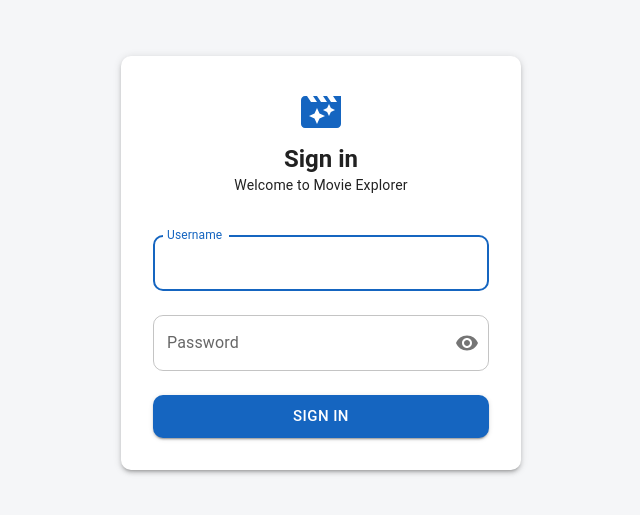
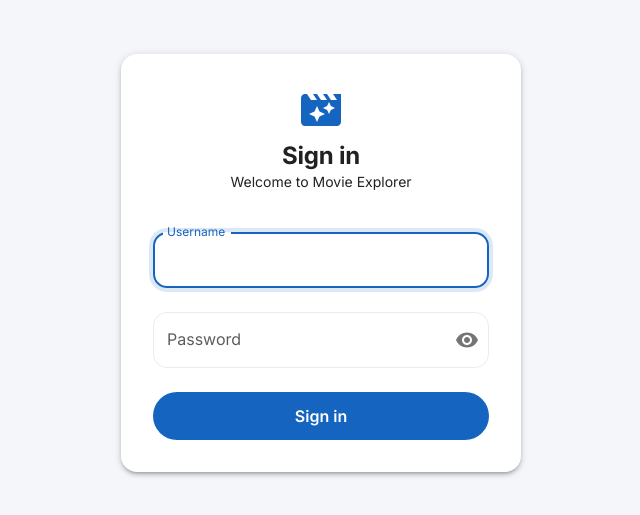
Before and after one commit to ruwanthac/movie-explorer, a React (Create React App) app: page /login in a window 1280 px wide. Shown: the part 137-652 px from the top of the page, without its empty margins (319-959 px from the left). Built offline with nearby package versions, Linux system fonts and the light colour scheme.

Commit message:
style: refine theme with Inter font, rounded buttons, softer inputs and shadows

```diff
--- a/public/index.html
+++ b/public/index.html
@@ -12,6 +12,12 @@
     />
     <link rel="apple-touch-icon" href="%PUBLIC_URL%/logo192.png" />
     <link rel="manifest" href="%PUBLIC_URL%/manifest.json" />
+    <link rel="preconnect" href="https://fonts.googleapis.com" />
+    <link rel="preconnect" href="https://fonts.gstatic.com" crossorigin />
+    <link
+      href="https://fonts.googleapis.com/css2?family=Inter:wght@400;500;600;700;800&display=swap"
+      rel="stylesheet"
+    />
     <title>Movie Explorer</title>
   </head>
   <body>
--- a/src/theme.js
+++ b/src/theme.js
@@ -1,42 +1,159 @@
-import { createTheme } from '@mui/material/styles';
+import { alpha, createTheme } from '@mui/material/styles';
 
 // Builds the MUI theme for the given mode ('light' or 'dark').
-// Colours are tuned so movie posters stand out in both modes.
-const getTheme = (mode) =>
-  createTheme({
+// Component overrides here give every button, card and input the same look.
+const getTheme = (mode) => {
+  const isDark = mode === 'dark';
+
+  const theme = createTheme({
     palette: {
       mode,
       primary: {
-        main: mode === 'dark' ? '#90caf9' : '#1565c0',
+        main: isDark ? '#90caf9' : '#1565c0',
       },
       secondary: {
         main: '#f5c518', // gold accent used for ratings
       },
-      background:
-        mode === 'dark'
-          ? { default: '#0f1115', paper: '#181b22' }
-          : { default: '#f5f6f8', paper: '#ffffff' },
+      error: {
+        main: isDark ? '#f44336' : '#d32f2f',
+      },
+      background: isDark
+        ? { default: '#0e1117', paper: '#171b23' }
+        : { default: '#f4f6fa', paper: '#ffffff' },
+      text: isDark ? { secondary: 'rgba(255, 255, 255, 0.72)' } : { secondary: 'rgba(0, 0, 0, 0.64)' },
+      divider: isDark ? 'rgba(255, 255, 255, 0.1)' : 'rgba(0, 0, 0, 0.08)',
     },
     shape: {
-      borderRadius: 10,
+      borderRadius: 12,
     },
+    typography: {
+      fontFamily: '"Inter", "Roboto", "Helvetica", "Arial", sans-serif',
+      h1: { fontWeight: 800, letterSpacing: '-0.02em' },
+      h2: { fontWeight: 800, letterSpacing: '-0.02em' },
+      h3: { fontWeight: 800, letterSpacing: '-0.02em' },
+      h4: { fontWeight: 800, letterSpacing: '-0.02em' },
+      h5: { fontWeight: 700, letterSpacing: '-0.01em' },
+      h6: { fontWeight: 700, letterSpacing: '-0.01em' },
+      button: { fontWeight: 600, textTransform: 'none', letterSpacing: 0 },
+    },
+  });
+
+  // Soft, low-contrast shadows instead of MUI's default heavier ones
+  const softShadow = isDark ? '0 4px 14px rgba(0, 0, 0, 0.45)' : '0 4px 14px rgba(21, 101, 192, 0.18)';
+
+  return createTheme(theme, {
     components: {
-      // Clear focus outline for keyboard users (not shown for mouse clicks)
       MuiCssBaseline: {
-        styleOverrides: (theme) => ({
+        styleOverrides: {
+          // Clear focus outline for keyboard users (not shown for mouse clicks)
           '*:focus-visible': {
             outline: `2px solid ${theme.palette.primary.main}`,
             outlineOffset: 2,
           },
-        }),
+          // Gentle fade-in used by movie cards and the featured banner
+          '@keyframes fadeInUp': {
+            from: { opacity: 0, transform: 'translateY(8px)' },
+            to: { opacity: 1, transform: 'none' },
+          },
+          // Respect users who prefer less motion
+          '@media (prefers-reduced-motion: reduce)': {
+            '*, *::before, *::after': {
+              animationDuration: '0.01ms !important',
+              transitionDuration: '0.01ms !important',
+            },
+          },
+        },
+      },
+      MuiButton: {
+        defaultProps: { disableElevation: true },
+        styleOverrides: {
+          root: {
+            borderRadius: 999,
+            paddingInline: 18,
+            transition: 'transform 0.15s ease, box-shadow 0.2s ease, background-color 0.2s ease',
+            '&:active': { transform: 'scale(0.97)' },
+          },
+          contained: {
+            '&:hover': { boxShadow: softShadow },
+          },
+          sizeLarge: { paddingBlock: 10, fontSize: '1rem' },
+        },
+      },
+      MuiIconButton: {
+        styleOverrides: {
+          root: {
+            transition: 'transform 0.15s ease, background-color 0.2s ease',
+            '&:active': { transform: 'scale(0.92)' },
+          },
+        },
+      },
+      MuiToggleButton: {
+        styleOverrides: {
+          root: { textTransform: 'none' },
+        },
+      },
+      MuiOutlinedInput: {
+        styleOverrides: {
+          root: {
+            borderRadius: 14,
+            backgroundColor: theme.palette.background.paper,
+            transition: 'box-shadow 0.2s ease',
+            '& .MuiOutlinedInput-notchedOutline': { borderColor: theme.palette.divider },
+            '&:hover .MuiOutlinedInput-notchedOutline': {
+              borderColor: alpha(theme.palette.primary.main, 0.5),
+            },
+            '&.Mui-focused': {
+              boxShadow: `0 0 0 4px ${alpha(theme.palette.primary.main, 0.15)}`,
+            },
+          },
+        },
+      },
+      MuiCard: {
+        styleOverrides: {
+          root: {
+            borderRadius: 14,
+            boxShadow: isDark ? '0 2px 10px rgba(0, 0, 0, 0.4)' : '0 2px 10px rgba(15, 23, 42, 0.08)',
+          },
+        },
+      },
+      MuiPaper: {
+        styleOverrides: {
+          rounded: { borderRadius: 16 },
+          outlined: { borderColor: theme.palette.divider },
+        },
+      },
+      MuiChip: {
+        styleOverrides: {
+          root: { fontWeight: 500, borderRadius: 999 },
+        },
+      },
+      MuiDialog: {
+        styleOverrides: {
+          paper: { borderRadius: 18 },
+        },
+      },
+      MuiMenu: {
+        styleOverrides: {
+          paper: { borderRadius: 12, marginTop: 6 },
+        },
+      },
+      MuiAlert: {
+        styleOverrides: {
+          root: { borderRadius: 12 },
+        },
+      },
+      MuiTooltip: {
+        styleOverrides: {
+          tooltip: { borderRadius: 8, fontSize: '0.78rem' },
+        },
+      },
+      MuiToolbar: {
+        styleOverrides: {
+          root: { minHeight: 64 },
+        },
       },
     },
-    typography: {
-      fontFamily: '"Roboto", "Helvetica", "Arial", sans-serif',
-      h1: { fontWeight: 700 },
-      h2: { fontWeight: 700 },
-      h3: { fontWeight: 700 },
-    },
   });
+};
 
 export default getTheme;
```
